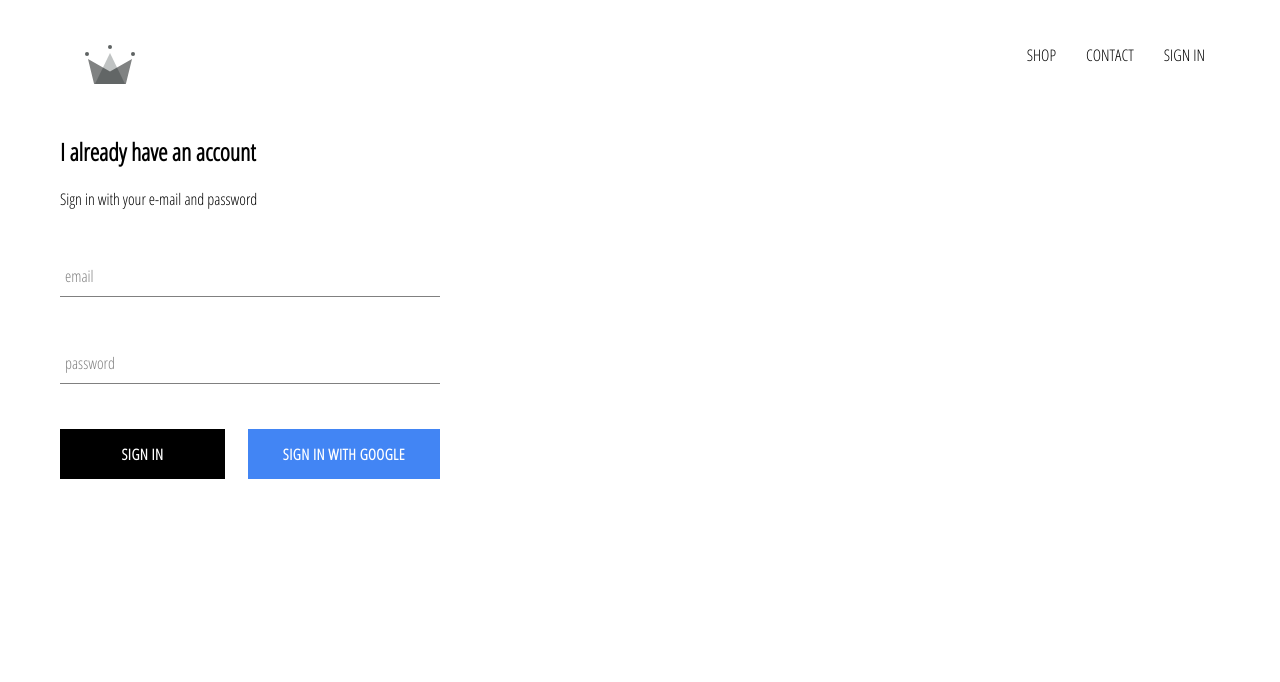
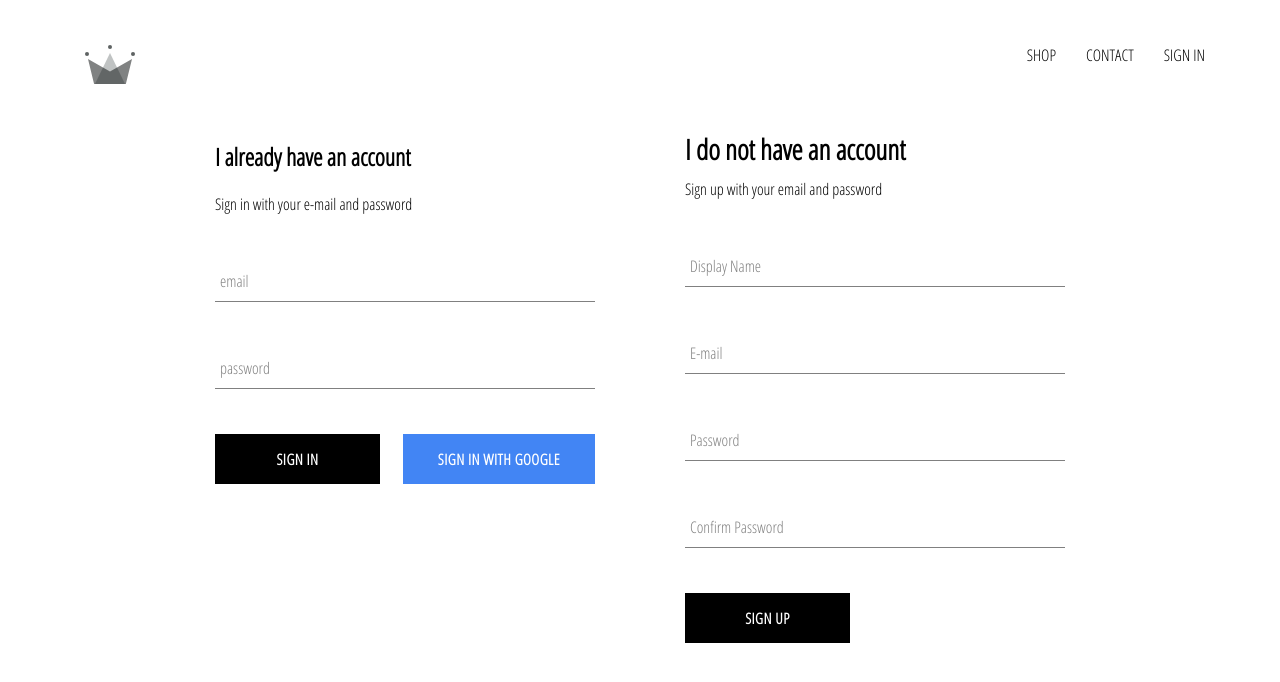
Before and after one commit to CLCaron/e-commerce-demo, a React (Create React App) app: page /signin in a window 1280 px wide. Shown: the top 682 px of the page. Built offline with nearby package versions, Linux system fonts and the light colour scheme; no server answers.

Commit message:
Implemented firebase utils, included ability to store authenticated users in firestore database

```diff
--- a/src/App.js
+++ b/src/App.js
@@ -7,7 +7,7 @@
 import ShopPage from './pages/shop/shop.component';
 import SignInAndSignUpPage from './pages/sign-in-and-sign-up/sign-in-and-sign-up.component';
 import Header from './components/header/header.component';
-import { auth } from './firebase/firebase.utils';
+import { auth, createUserProfileDocument } from './firebase/firebase.utils';
 
 class App extends React.Component {
   constructor() {
@@ -21,8 +21,23 @@
   unsubscribeFromAuth = null;
 
   componentDidMount() {
-    this.unsubscribeFromAuth = auth.onAuthStateChanged((user) => {
-      this.setState({ currentUser: user });
+    this.unsubscribeFromAuth = auth.onAuthStateChanged(async (userAuth) => {
+      if (userAuth) {
+        const userRef = await createUserProfileDocument(userAuth);
+
+        userRef.onSnapshot((snapShot) => {
+          this.setState({
+            currentUser: {
+              id: snapShot.id,
+              ...snapShot.data(),
+            },
+          });
+
+          console.log(this.state);
+        });
+      } else {
+        this.setState({ currentUser: userAuth });
+      }
     });
   }
 
--- /dev/null
+++ b/src/components/sign-up/sign-up.component.jsx
@@ -0,0 +1,103 @@
+import React from 'react';
+
+import FormInput from '../form-input/form-input.component';
+import CustomButton from '../custom-button/custom-button.component';
+
+import { auth, createUserProfileDocument } from '../../firebase/firebase.utils';
+
+import './sign-up.styles.sass';
+
+class SignUp extends React.Component {
+  constructor() {
+    super();
+
+    this.state = {
+      displayName: '',
+      email: '',
+      password: '',
+      confirmPassword: '',
+    };
+  }
+
+  handleSubmit = async (event) => {
+    event.preventDefault();
+
+    const { displayName, email, password, confirmPassword } = this.state;
+
+    if (password !== confirmPassword) {
+      alert('Passwords do not match.');
+      return;
+    }
+
+    try {
+      const { user } = await auth.createUserWithEmailAndPassword(
+        email,
+        password
+      );
+
+      await createUserProfileDocument(user, { displayName });
+
+      this.setState({
+        displayName: '',
+        email: '',
+        password: '',
+        confirmPassword: '',
+      });
+    } catch (error) {
+      console.error(error);
+    }
+  };
+
+  handleChange = (event) => {
+    const { name, value } = event.target;
+
+    this.setState({ [name]: value });
+  };
+
+  render() {
+    const { displayName, email, password, confirmPassword } = this.state;
+    return (
+      <div className='sign-up'>
+        <h2 className='title'>I do not have an account</h2>
+        <span>Sign up with your email and password</span>
+        <form className='sign-up-form' onSubmit={this.handleSubmit}>
+          <FormInput
+            type='text'
+            name='displayName'
+            value={displayName}
+            onChange={this.handleChange}
+            label='Display Name'
+            required
+          />
+          <FormInput
+            type='email'
+            name='email'
+            value={email}
+            onChange={this.handleChange}
+            label='E-mail'
+            required
+          />
+          <FormInput
+            type='password'
+            name='password'
+            value={password}
+            onChange={this.handleChange}
+            label='Password'
+            required
+          />
+          <FormInput
+            type='password'
+            name='confirmPassword'
+            value={confirmPassword}
+            onChange={this.handleChange}
+            label='Confirm Password'
+            required
+          />
+          <CustomButton type='submit'> SIGN UP </CustomButton>
+        </form>
+      </div>
+    );
+  }
+}
+
+export default SignUp;
--- /dev/null
+++ b/src/components/sign-up/sign-up.styles.sass
@@ -0,0 +1,7 @@
+.sign-up
+    display: flex
+    flex-direction: column
+    width: 380px
+
+    .title
+        margin: 10px 0
--- a/src/firebase/firebase.utils.js
+++ b/src/firebase/firebase.utils.js
@@ -12,6 +12,32 @@
   measurementId: 'G-7JJFS6F718',
 };
 
+export const createUserProfileDocument = async (userAuth, additionalData) => {
+  if (!userAuth) return;
+
+  const userRef = firestore.doc(`users/${userAuth.uid}`);
+
+  const snapShot = await userRef.get();
+
+  if (!snapShot.exists) {
+    const { displayName, email } = userAuth;
+    const createdAt = new Date();
+
+    try {
+      await userRef.set({
+        displayName,
+        email,
+        createdAt,
+        ...additionalData,
+      });
+    } catch (error) {
+      console.log('error creating user', error.message);
+    }
+  }
+
+  return userRef;
+};
+
 firebase.initializeApp(config);
 
 export const auth = firebase.auth();
--- a/src/pages/sign-in-and-sign-up/sign-in-and-sign-up.component.jsx
+++ b/src/pages/sign-in-and-sign-up/sign-in-and-sign-up.component.jsx
@@ -1,12 +1,14 @@
 import React from 'react';
 
 import SignIn from '../../components/sign-in/sign-in.component';
+import SignUp from '../../components/sign-up/sign-up.component';
 
 import './sign-in-and-sign-up.styles.sass';
 
 const SignInAndSignUpPage = () => (
   <div className='sign-in-and-sign-up'>
     <SignIn />
+    <SignUp />
   </div>
 );
 
--- a/src/pages/sign-in-and-sign-up/sign-in-and-sign-up.styles.sass
+++ b/src/pages/sign-in-and-sign-up/sign-in-and-sign-up.styles.sass
@@ -0,0 +1,5 @@
+.sign-in-and-sign-up
+    width: 850px
+    display: flex
+    justify-content: space-between
+    margin: 30px auto
```
